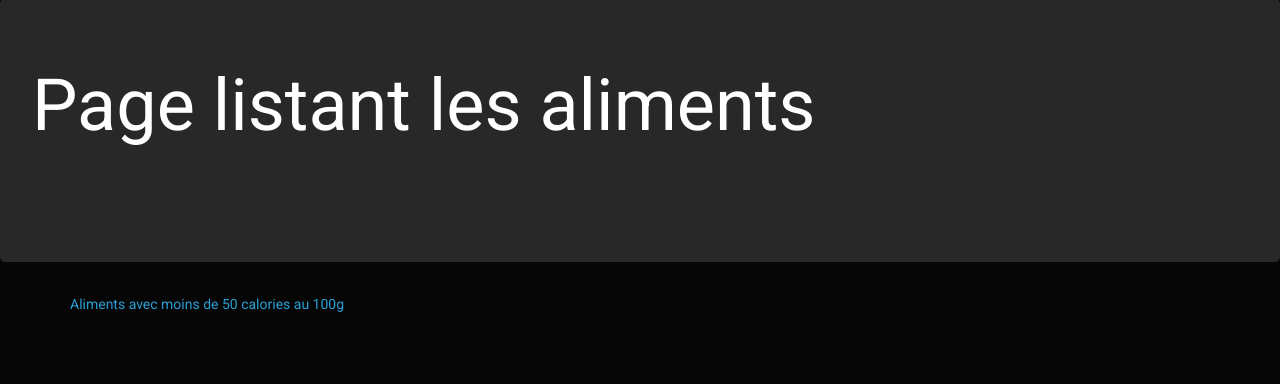
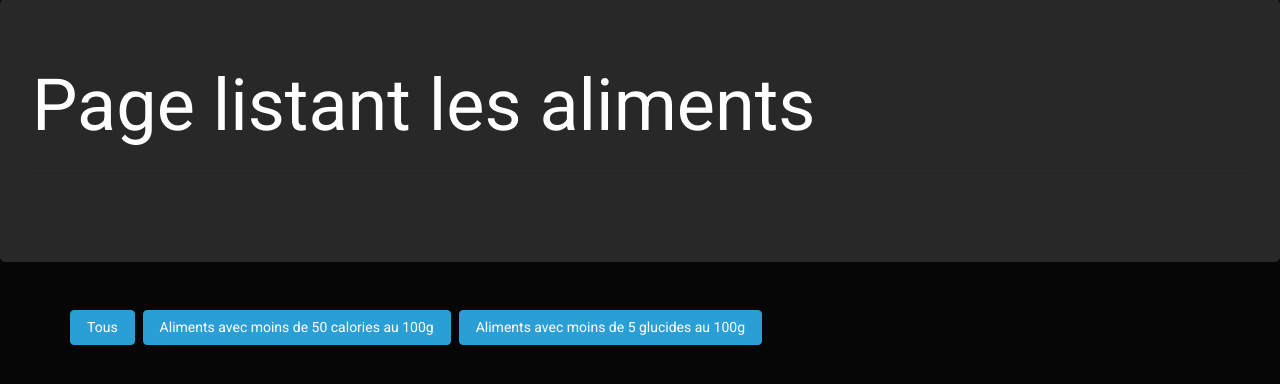
Before and after one commit to tmaulon/u-symfony-recettes, a Symfony app: template templates/aliment/index.html.twig in a window 1280 px wide. Shown: the part 56-440 px from the top of the page. Run offline with Twig, Linux system fonts and the light colour scheme; the template is opened without the code that fills it, so the values that code supplies are empty; some libraries are stand-ins or nearby versions.

Commit message:
add buttons filtering aliments by props glucide or calories < value

```diff
--- a/src/Repository/AlimentRepository.php
+++ b/src/Repository/AlimentRepository.php
@@ -19,10 +19,10 @@ class AlimentRepository extends ServiceEntityRepository
         parent::__construct($registry, Aliment::class);
     }
 
-    public function getAlimentsParNbCalories($calorie)
+    public function getAlimentsParPropriete($propriete, $signe, $calorie)
     {
         return $this->createQueryBuilder('a')
-            ->andWhere('a.calorie < :val')
+            ->andWhere('a.' . $propriete . ' ' . $signe . ' :val')
             ->setParameter('val', $calorie)
             ->getQuery()
             ->getResult();
--- a/templates/aliment/index.html.twig
+++ b/templates/aliment/index.html.twig
@@ -9,13 +9,22 @@
 	{% if isCalorie %}
 		avec moins de 50 calories
 	{% endif %}
+	{% if isGlucide %}
+		avec moins de 5 glucides
+	{% endif %}
 
 {% endblock %}
 {% block body %}
 	<div class="container">
-		<div class="row text-center">
-			<a href="{{ path('aliments_par_calorie', { 'calorie': 50 }) }}">
+		<div class="row text-center mb-5 mt-5">
+			<a href="{{ path('aliments') }}" class="btn btn-primary  mr-2">
+				Tous
+			</a>
+			<a href="{{ path('aliments_par_calories', { 'calorie': 50 }) }}" class="btn btn-primary  mr-2">
 				Aliments avec moins de 50 calories au 100g
+			</a>
+			<a href="{{ path('aliments_par_glucides', { 'glucide': 5 }) }}" class="btn btn-primary">
+				Aliments avec moins de 5 glucides au 100g
 			</a>
 		</div>
 		<div class="row align-items-start justify-content-between">
```
Also changed, not shown: src/Controller/AlimentController.php (+24 -6 lines).
